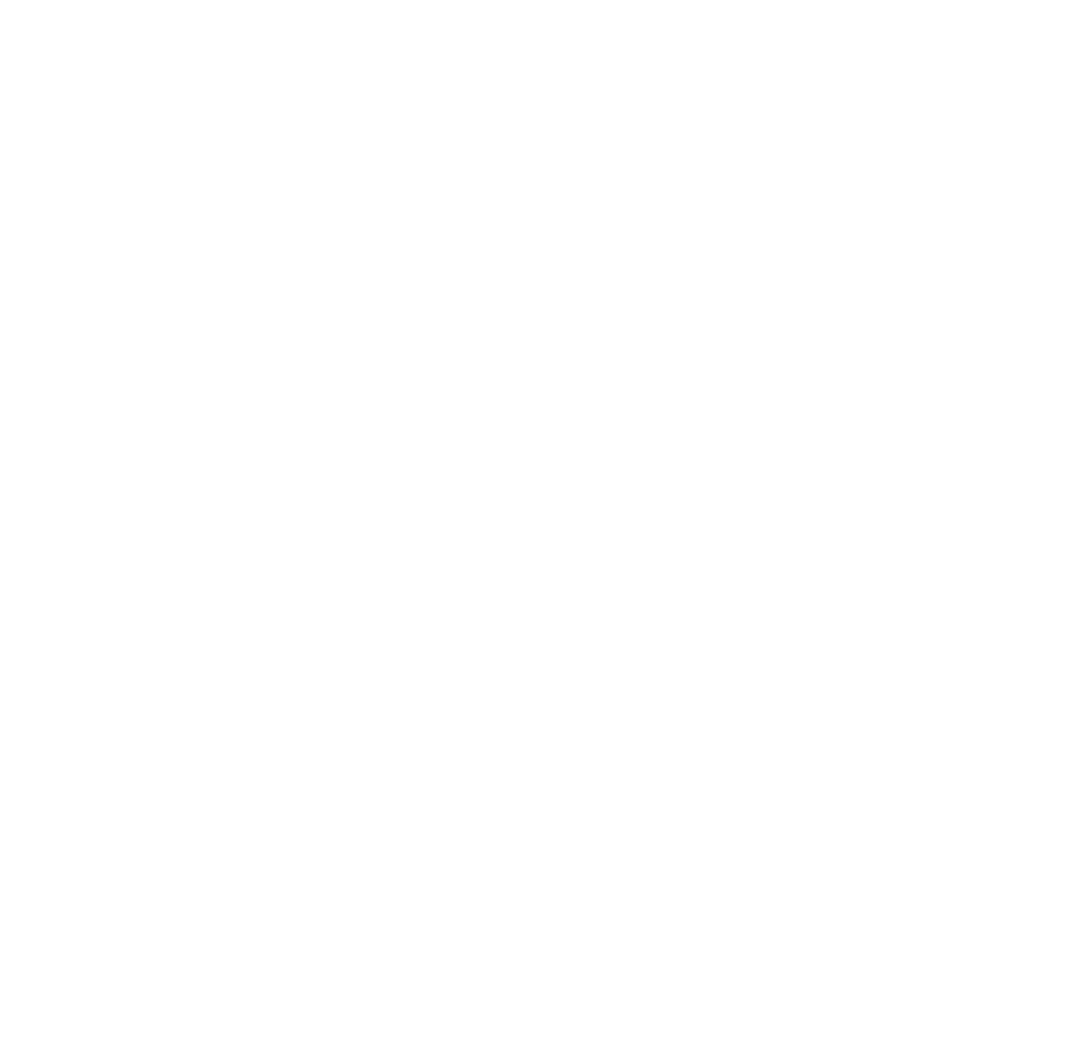
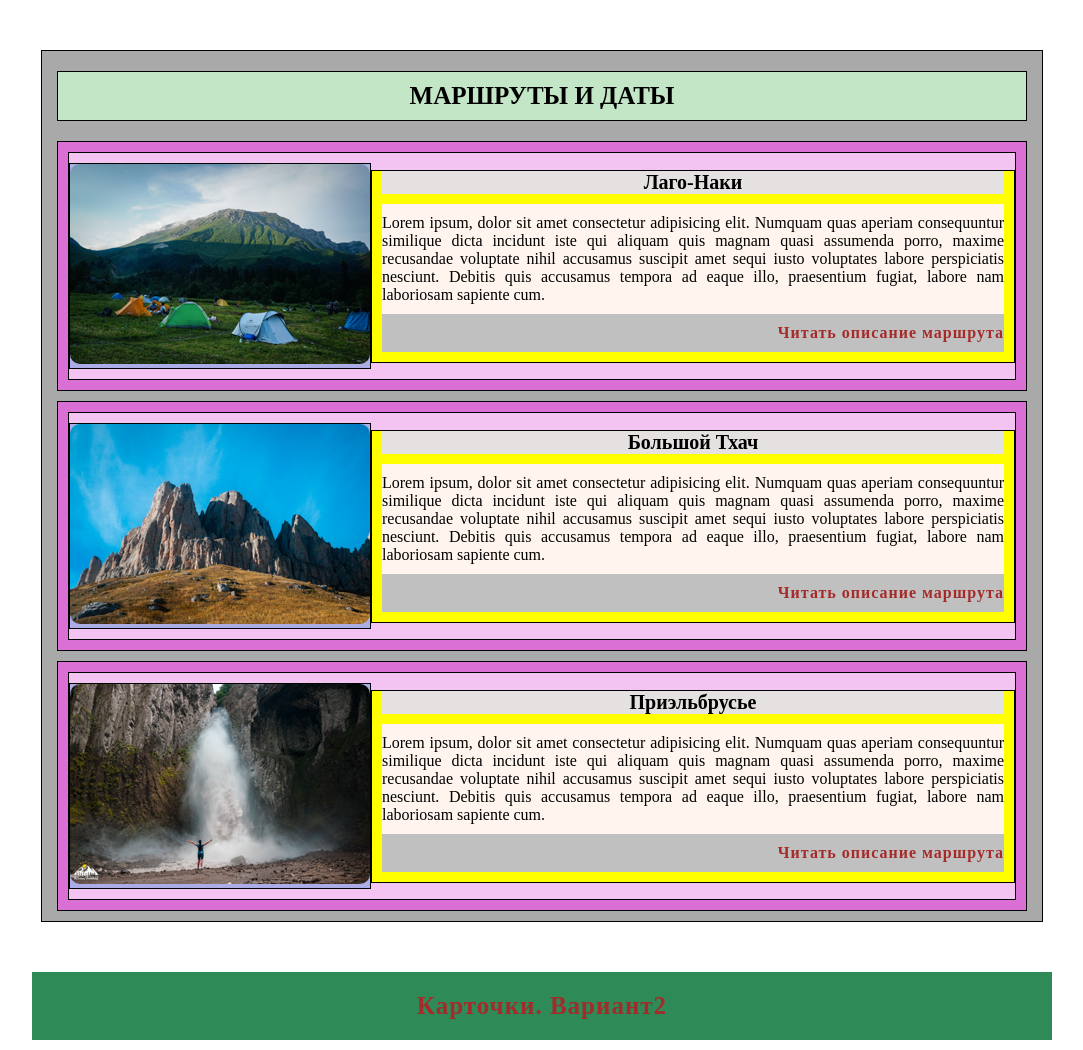
Before and after one commit to Gorbunova89/Stepic-, a plain HTML site: page card.html in a window 1280 px wide. Shown: the whole page, without its empty margins (98-1181 px from the left). Before the commit the page ends 800 px from the top, so only its background shows below. Drawn offline with Linux system fonts and the light colour scheme.

Commit message:
Сделала медиазапрос и создала еще одну страницу

```diff
--- a/card.css
+++ b/card.css
@@ -41,6 +41,12 @@ body {
 
 img {
     border-radius: 10px;
+    /* background: bisque; */
+}
+
+.card_img {
+    background: rgb(172, 172, 231);
+    border: 1px solid black;
 }
 
 .description {
@@ -69,6 +75,7 @@ img {
     padding: 10px 0;
     font-size: 16px;
     font-weight: 700;
+    text-align: right;
 }
 
 a {
@@ -85,8 +92,33 @@ a:hover {
  padding: 5px;
 }
 
+.card_a {
+    background: seagreen;
+    padding: 20px 10px;
+    max-width: 1000px;
+    margin: 10px auto;
+    font-size: 25px;
+    font-weight: 600;
+    text-align: center;
+}
+
 @media screen and (max-width: 768px) {
+    .wrapper {
+        min-width: 400px;
+    }
+    .card_img {
+        align-items: center;
+    }
 
+    .card {
+        display: flex;
+        flex-direction: column;
+        /* min-width: 400px; */
+    }
+
+    .title_a {
+        text-align: center;
+    }
 }
 
 @media screen and (max-width: 420px) {
--- a/card.html
+++ b/card.html
@@ -0,0 +1,79 @@
+<!DOCTYPE html>
+<html lang="en">
+
+<head>
+    <meta charset="UTF-8">
+    <meta http-equiv="X-UA-Compatible" content="IE=edge">
+    <meta name="viewport" content="width=device-width, initial-scale=1.0">
+    <link rel="stylesheet" href="card.css">
+    <title>Card</title>
+</head>
+
+<body>
+    <div class="wrapper">
+        <div class="title">Маршруты и даты</div>
+        <div class="flex_container">
+            <div class="card">
+                <div class="card_img">
+                    <img src="img/DSC03990.jpg" alt="">
+                </div>
+            <div class="description">
+                <div class="title_card">Лаго-Наки</div>
+                <div class="title_text">Lorem ipsum, dolor sit amet consectetur adipisicing elit. Numquam quas aperiam
+                    consequuntur similique dicta incidunt iste qui aliquam quis magnam quasi assumenda porro, maxime
+                    recusandae voluptate nihil accusamus suscipit amet sequi iusto voluptates labore perspiciatis
+                    nesciunt. Debitis quis accusamus tempora ad eaque illo, praesentium fugiat, labore nam laboriosam
+                    sapiente cum.</div>
+                <div class="title_a">
+                    <a href="#">Читать описание маршрута</a>
+                </div>
+            </div>
+        </div>
+    </div>
+
+    <div class="flex_container">
+        <div class="card">
+            <div class="card_img">
+                <img src="img/DSC05121.jpg" alt="">
+            </div>
+            <div class="description">
+                <div class="title_card">Большой Тхач</div>
+                <div class="title_text">Lorem ipsum, dolor sit amet consectetur adipisicing elit. Numquam quas aperiam
+                    consequuntur similique dicta incidunt iste qui aliquam quis magnam quasi assumenda porro, maxime
+                    recusandae voluptate nihil accusamus suscipit amet sequi iusto voluptates labore perspiciatis
+                    nesciunt. Debitis quis accusamus tempora ad eaque illo, praesentium fugiat, labore nam laboriosam
+                    sapiente cum.</div>
+                <div class="title_a">
+                    <a href="#">Читать описание маршрута</a>
+                </div>
+            </div>
+        </div>
+    </div>
+
+    <div class="flex_container">
+        <div class="card">
+            <div class="card_img">
+                <img src="img/DSC07059.jpg" alt="">
+            </div>
+            <div class="description">
+                <div class="title_card">Приэльбрусье</div>
+                <div class="title_text">Lorem ipsum, dolor sit amet consectetur adipisicing elit. Numquam quas aperiam
+                    consequuntur similique dicta incidunt iste qui aliquam quis magnam quasi assumenda porro, maxime
+                    recusandae voluptate nihil accusamus suscipit amet sequi iusto voluptates labore perspiciatis
+                    nesciunt. Debitis quis accusamus tempora ad eaque illo, praesentium fugiat, labore nam laboriosam
+                    sapiente cum.</div>
+                <div class="title_a">
+                    <a href="#">Читать описание маршрута</a>
+                </div>
+            </div>
+        </div>
+    </div>
+
+    </div>
+
+    <div class="card_a">
+        <a href="card2.html">Карточки. Вариант2</a>
+    </div>
+</body>
+
+</html>
--- a/flexbox.css
+++ b/flexbox.css
@@ -15,6 +15,7 @@ body {
 
 /* Задаю значение заголовкам */
 .title {
+    /* заглавные буквы */
     text-transform: uppercase;
     font-size: 25px;
     font-weight: 700;
```
Also changed, not shown: card2.html (added, +12 -0 lines), card2.css (added), img/DSC03990.jpg (added), img/DSC05121.jpg (added), img/DSC07059.jpg (added).
